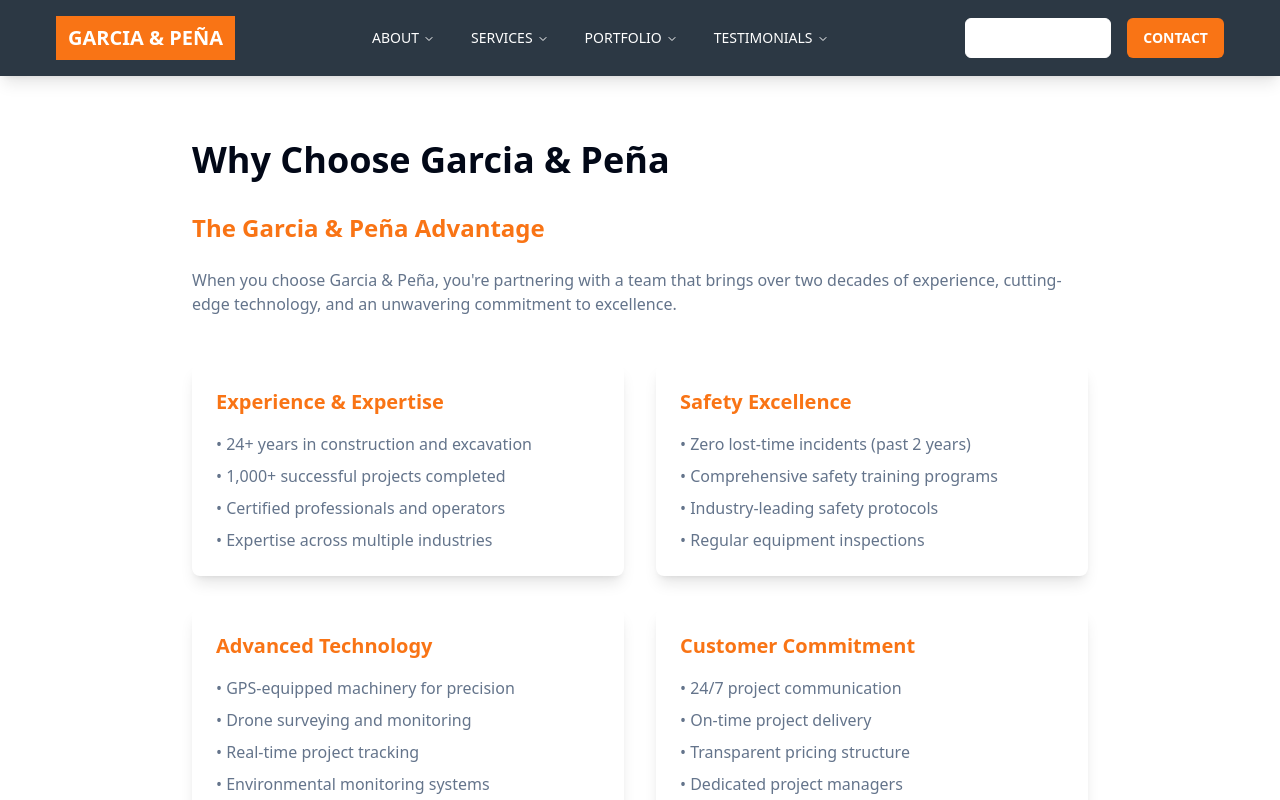
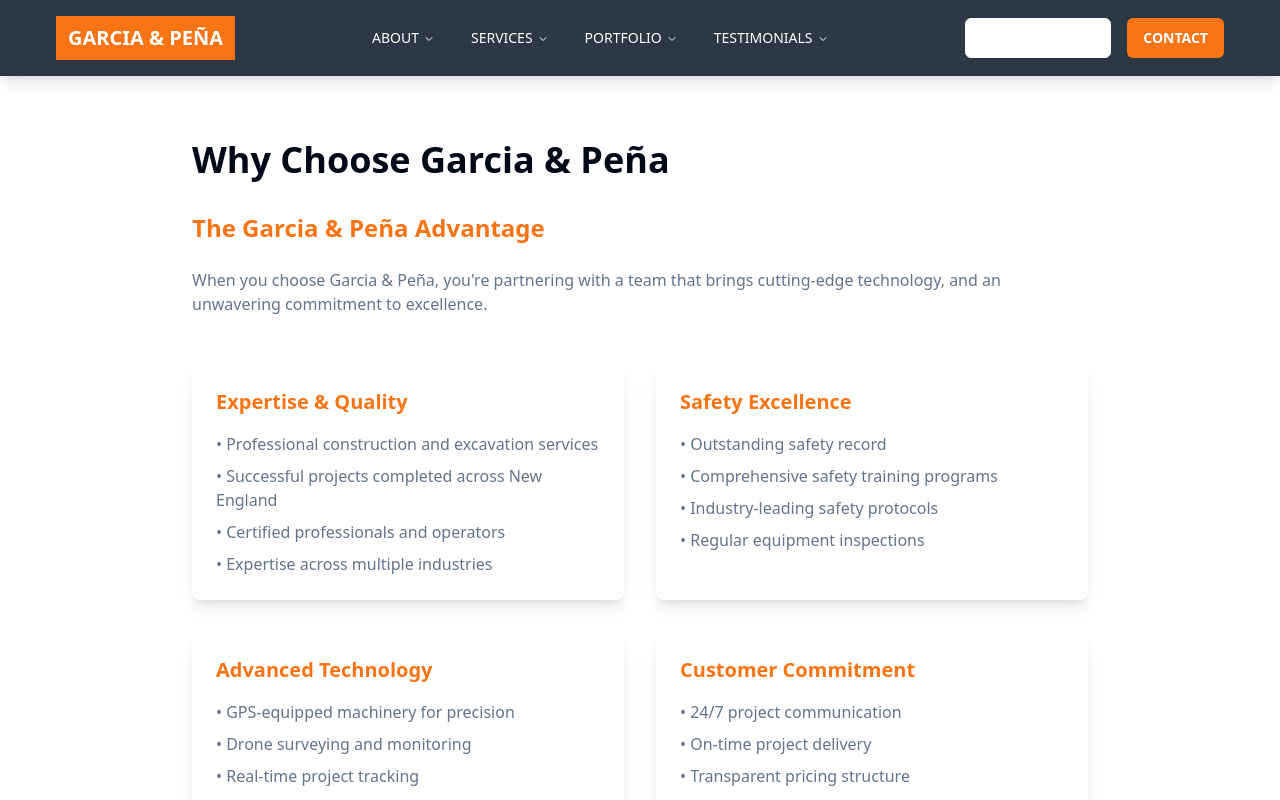
Before and after one commit to TheCoding10/agro-inspiration-studio, a React (Vite) app: page /about/why-choose-us in a window 1280 px wide. Shown: the top 800 px of the page. Built offline with nearby package versions, Linux system fonts and the light colour scheme.

Commit message:
Update "years of experience" text

```diff
--- a/src/components/Capabilities.tsx
+++ b/src/components/Capabilities.tsx
@@ -7,7 +7,7 @@ const Capabilities = () => {
             Our Proven Track Record
           </h2>
           <p className="text-xl text-gray-300 max-w-4xl mx-auto">
-            Over 15 years of excellence in Rhode Island & Massachusetts, delivering premium construction services
+            Rhode Island & Massachusetts premier construction services
             with unmatched craftsmanship and professional integrity.
           </p>
         </div>
@@ -17,7 +17,7 @@ const Capabilities = () => {
             15+
           </div>
           <div className="text-2xl font-semibold text-gray-300">
-            Years Experience
+            Client Satisfaction
           </div>
         </div>
       </div>
--- a/src/components/Hero.tsx
+++ b/src/components/Hero.tsx
@@ -27,7 +27,7 @@ const Hero = () => {
           </h1>
 
           <p className="text-xl md:text-2xl mb-8 text-gray-200 leading-relaxed max-w-3xl mx-auto">
-            Transform your space with expert kitchen & bath renovations, seamless additions, and professional commercial build-outs. Over 15 years of excellence in Rhode Island & Massachusetts.
+            Transform your space with expert kitchen & bath renovations, seamless additions, and professional commercial build-outs. Excellence in Rhode Island & Massachusetts.
           </p>
 
           <Button
--- a/src/components/Mission.tsx
+++ b/src/components/Mission.tsx
@@ -27,8 +27,8 @@ const Mission = () => {
 
           <div className="space-y-6 text-xl text-gray-300 leading-relaxed mb-12">
             <p>
-              Welcome to Garcia & Peña General Contracting! We've been serving Rhode Island and Massachusetts
-              with premium construction services for over 15 years, transforming homes and businesses with
+              Welcome to Garcia & Peña General Contracting! We serve Rhode Island and Massachusetts
+              with premium construction services, transforming homes and businesses with
               unmatched craftsmanship and professional integrity.
             </p>
             <p>
--- a/src/components/Services.tsx
+++ b/src/components/Services.tsx
@@ -40,7 +40,7 @@ const Services = () => {
             Premium General Contracting Services
           </h2>
           <p className="text-xl text-muted-foreground max-w-4xl mx-auto mb-8">
-            Transform your space with expert kitchen & bath renovations, seamless additions, and professional commercial build-outs. Over 15 years of excellence in Rhode Island & Massachusetts.
+            Transform your space with expert kitchen & bath renovations, seamless additions, and professional commercial build-outs. Excellence in Rhode Island & Massachusetts.
           </p>
           <Button
             variant="outline"
--- a/src/pages/about/Overview.tsx
+++ b/src/pages/about/Overview.tsx
@@ -14,8 +14,8 @@ const Overview = () => {
               <section className="mb-12">
                 <h2 className="text-2xl font-semibold text-primary mb-6">About Garcia & Peña</h2>
                 <p className="text-muted-foreground mb-6">
-                  Garcia & Peña is a leading construction and excavation company with over two decades of experience
-                  in delivering exceptional results across various industries. Founded on principles of integrity,
+                  Garcia & Peña is a leading construction and excavation company
+                  delivering exceptional results across various industries. Founded on principles of integrity,
                   quality, and reliability, we have built a reputation as one of the most trusted contractors in the region.
                 </p>
                 <p className="text-muted-foreground mb-6">
--- a/src/pages/about/Safety.tsx
+++ b/src/pages/about/Safety.tsx
@@ -29,7 +29,7 @@ const Safety = () => {
                   <div className="text-center p-6 bg-muted rounded-lg">
                     <div className="text-3xl font-bold text-primary mb-2">0</div>
                     <div className="text-muted-foreground">Lost Time Incidents</div>
-                    <div className="text-sm text-muted-foreground">Last 2 years</div>
+                    <div className="text-sm text-muted-foreground">Outstanding Record</div>
                   </div>
                   <div className="text-center p-6 bg-muted rounded-lg">
                     <div className="text-3xl font-bold text-primary mb-2">100%</div>
--- a/src/pages/about/WhyChooseUs.tsx
+++ b/src/pages/about/WhyChooseUs.tsx
@@ -14,17 +14,17 @@ const WhyChooseUs = () => {
               <section className="mb-12">
                 <h2 className="text-2xl font-semibold text-primary mb-6">The Garcia & Peña Advantage</h2>
                 <p className="text-muted-foreground mb-6">
-                  When you choose Garcia & Peña, you're partnering with a team that brings over two decades
-                  of experience, cutting-edge technology, and an unwavering commitment to excellence.
+                  When you choose Garcia & Peña, you're partnering with a team that brings
+                  cutting-edge technology, and an unwavering commitment to excellence.
                 </p>
               </section>
 
               <div className="grid md:grid-cols-2 gap-8 mb-12">
                 <div className="p-6 bg-card rounded-lg shadow-lg">
-                  <h3 className="text-xl font-semibold text-primary mb-4">Experience & Expertise</h3>
+                  <h3 className="text-xl font-semibold text-primary mb-4">Expertise & Quality</h3>
                   <ul className="space-y-2 text-muted-foreground">
-                    <li>• 24+ years in construction and excavation</li>
-                    <li>• 1,000+ successful projects completed</li>
+                    <li>• Professional construction and excavation services</li>
+                    <li>• Successful projects completed across New England</li>
                     <li>• Certified professionals and operators</li>
                     <li>• Expertise across multiple industries</li>
                   </ul>
@@ -33,7 +33,7 @@ const WhyChooseUs = () => {
                 <div className="p-6 bg-card rounded-lg shadow-lg">
                   <h3 className="text-xl font-semibold text-primary mb-4">Safety Excellence</h3>
                   <ul className="space-y-2 text-muted-foreground">
-                    <li>• Zero lost-time incidents (past 2 years)</li>
+                    <li>• Outstanding safety record</li>
                     <li>• Comprehensive safety training programs</li>
                     <li>• Industry-leading safety protocols</li>
                     <li>• Regular equipment inspections</li>
```
